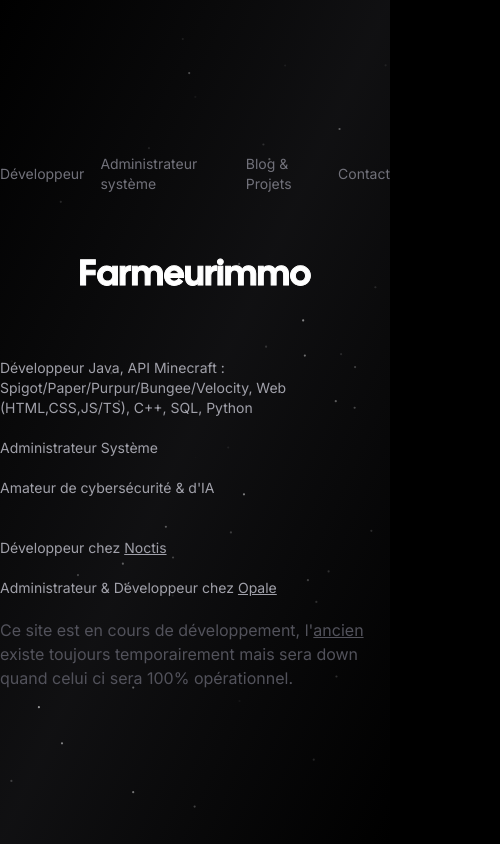
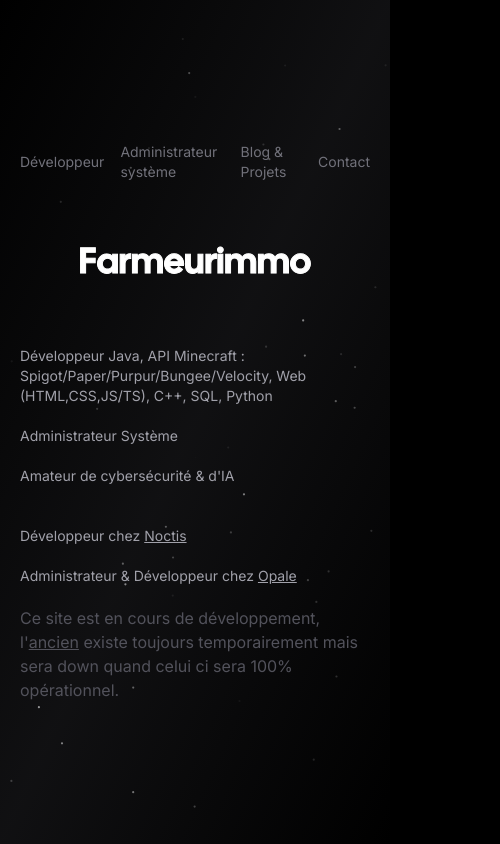
Before and after one commit to Farmeurimmo/old-portfolio, a Next.js app: page / in a window 390 px wide. Shown: the whole page, 500 px wide, since content can reach past the window. Built offline with nearby package versions, Linux system fonts and the light colour scheme; no server answers; what tailwindcss-debug-screens would draw is missing.

Commit message:
Amélioration de la version téléphone

```diff
--- a/app/page.tsx
+++ b/app/page.tsx
@@ -14,7 +14,7 @@ export default function Home() {
         <div
             className="flex flex-col items-center justify-center w-screen h-screen overflow-hidden bg-gradient-to-tl from-black via-zinc-600/20 to-black">
             <title>Accueil - Farmeurimmo</title>
-            <nav className="my-16 animate-fade-in">
+            <nav className="my-16 animate-fade-in" id="home">
                 <ul className="flex items-center justify-center gap-4">
                     {navigation.map((item) => (
                         <Link
@@ -33,13 +33,14 @@ export default function Home() {
                 className="absolute inset-0 -z-10 animate-fade-in"
                 quantity={100}
             />
-            <h1 className="z-10 text-4xl text-transparent duration-1000 bg-white cursor-default text-edge-outline animate-title font-display sm:text-6xl md:text-9xl whitespace-nowrap bg-clip-text ">
+            <h1 className="z-10 text-4xl text-transparent duration-1000 bg-white cursor-default text-edge-outline animate-title font-display sm:text-6xl md:text-9xl whitespace-nowrap bg-clip-text"
+                id="name">
                 Farmeurimmo
             </h1>
 
             <div
                 className="hidden w-screen h-px animate-glow md:block animate-fade-right bg-gradient-to-r from-zinc-300/0 via-zinc-300/50 to-zinc-300/0"/>
-            <div className="my-16 text-left animate-fade-in">
+            <div className="my-16 text-left animate-fade-in" id="home">
                 <p className="text-sm text-zinc-400 ">
                     Développeur Java, API Minecraft : Spigot/Paper/Purpur/Bungee/Velocity, Web (HTML,CSS,JS/TS), C++,
                     SQL, Python
--- a/app/projets/page.tsx
+++ b/app/projets/page.tsx
@@ -42,6 +42,9 @@ export default async function ProjectsPage() {
     return (
         <div className="relative pb-16">
             <Navigation/>
+            <br/>
+            <br/>
+            <br/>
             <title>Projets - Farmeurimmo</title>
             <div className="px-6 pt-16 mx-auto space-y-8 max-w-7xl lg:px-8 md:space-y-16 md:pt-24 lg:pt-32">
                 <div className="max-w-2xl mx-auto lg:mx-0">
--- a/global.css
+++ b/global.css
@@ -8,8 +8,17 @@
     }
 }
 
-@media screen and (max-width: 960px) {
+@media screen and (max-width: 1100px) {
     div {
         flex-direction: column;
     }
+
+    #home {
+        margin-left: 20px;
+        margin-right: 20px;
+    }
+
+    body {
+        min-width: 500px;
+    }
 }
```
